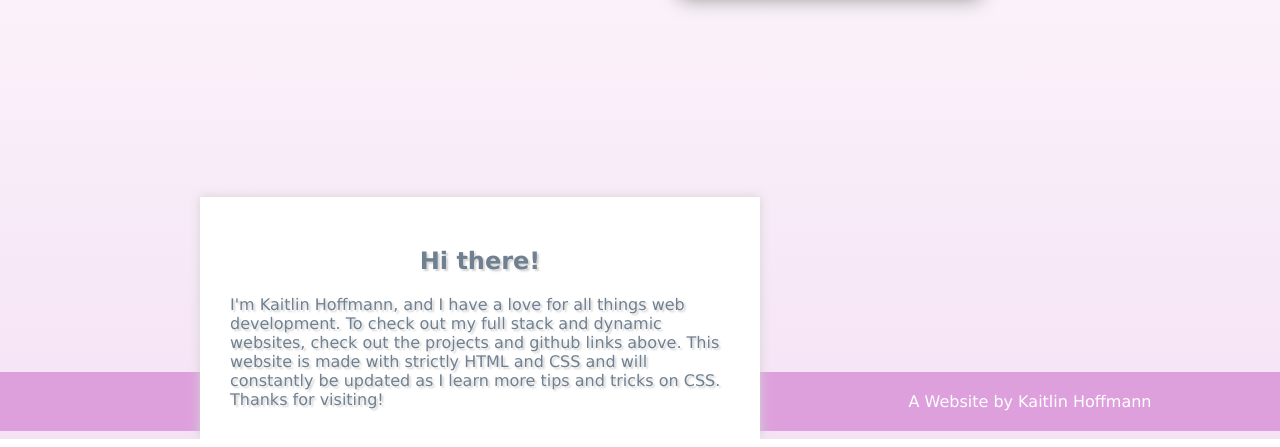
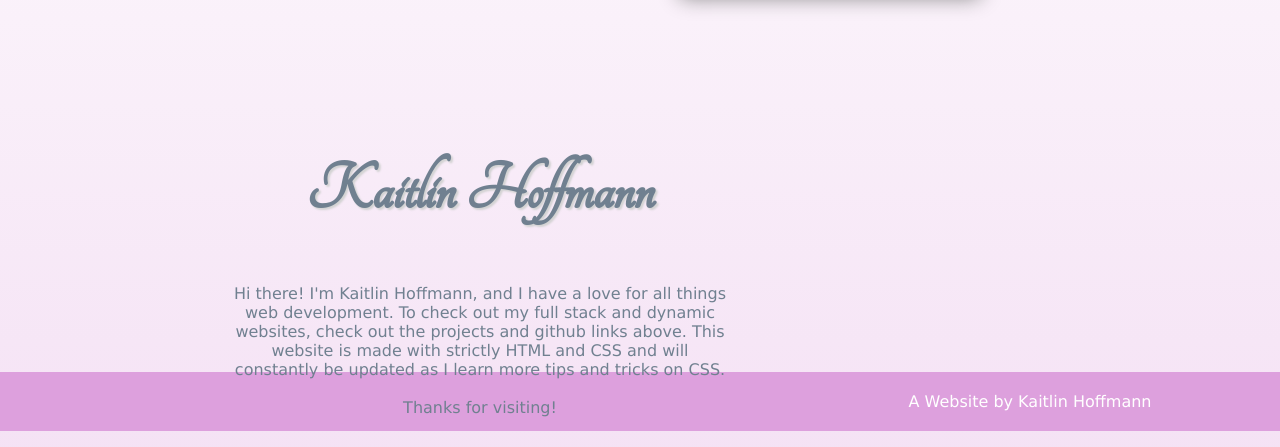
Before and after one commit to kaitlinchoffmann/personal-website, a plain HTML site: page index.html in a window 1280 px wide. Shown: the part 390-837 px from the top of the page. Drawn offline with Linux system fonts and the light colour scheme.

Commit message:
Add Projects page

```diff
--- a/index.html
+++ b/index.html
@@ -5,7 +5,8 @@
     <meta name="viewport" content="width=device-width, initial-scale=1.0">
     <link rel="stylesheet" href="https://cdnjs.cloudflare.com/ajax/libs/font-awesome/4.7.0/css/font-awesome.min.css">
     <link rel="stylesheet" type="text/css" href="main.css">
-    <title>Kaitlin Hoffmann</title>
+    <link rel="stylesheet" href="https://fonts.googleapis.com/css?family=Tangerine">
+    <title>KH | About</title>
 </head>
 <body>
   <nav>
@@ -14,7 +15,7 @@
       <li><a href="index.html" class="active">About</a></li>
       <li><a href="#resume">Resume</a></li>
       <li><a href="https://github.com/kaitlinchoffmann" target="_blank">GitHub</a></li>
-      <li><a class="last-tab" href="#projects">Projects</a></li>
+      <li><a class="last-tab" href="projects.htm">Projects</a></li>
       <li><a class="last-tab" href="#cuteness">Cuteness Overload</a></li>
     </ul>
   </nav><br />
@@ -23,9 +24,10 @@
       <img id="about-img" src="IMG_2315.jpeg" alt="me in front of a lake">
     </div>
     <div id="about-text">
-      <h1 style="text-align:center;">Hi there!</h1> I'm Kaitlin Hoffmann, and I have a love for all things web development. To check out my full stack and dynamic websites,
+      <h1 id="name">Kaitlin Hoffmann</h1>
+      Hi there! I'm Kaitlin Hoffmann, and I have a love for all things web development. To check out my full stack and dynamic websites,
       check out the projects and github links above. This website is made with strictly HTML and CSS and will constantly be updated as I
-      learn more tips and tricks on CSS. Thanks for visiting!
+      learn more tips and tricks on CSS.<br/><br/>Thanks for visiting!
     </div>
   </section>
   <div style="margin-bottom: 700px;"></div>
--- a/main.css
+++ b/main.css
@@ -61,13 +61,19 @@ li:last-child {
 #about-text {
     width: 500px;
     float: left;
-    margin-top: 200px;
+    margin-top: 70px;
     margin-left: 200px;
     margin-right: 40px;
+    padding: 30px;
+    text-align: center;
+
+}
+
+#name {
+    font-size: 70px;
+    font-family: tangerine;
+    text-align: center;
     text-shadow: 2px 2px 2px lightgrey;
-    background-color: white;
-    box-shadow: 0px 0px 10px lightgrey;
-    padding: 30px;
 }
 
 footer {
```
Also changed, not shown: projects.css (added, +11 -0 lines), projects.htm (added, +24 -0 lines).
